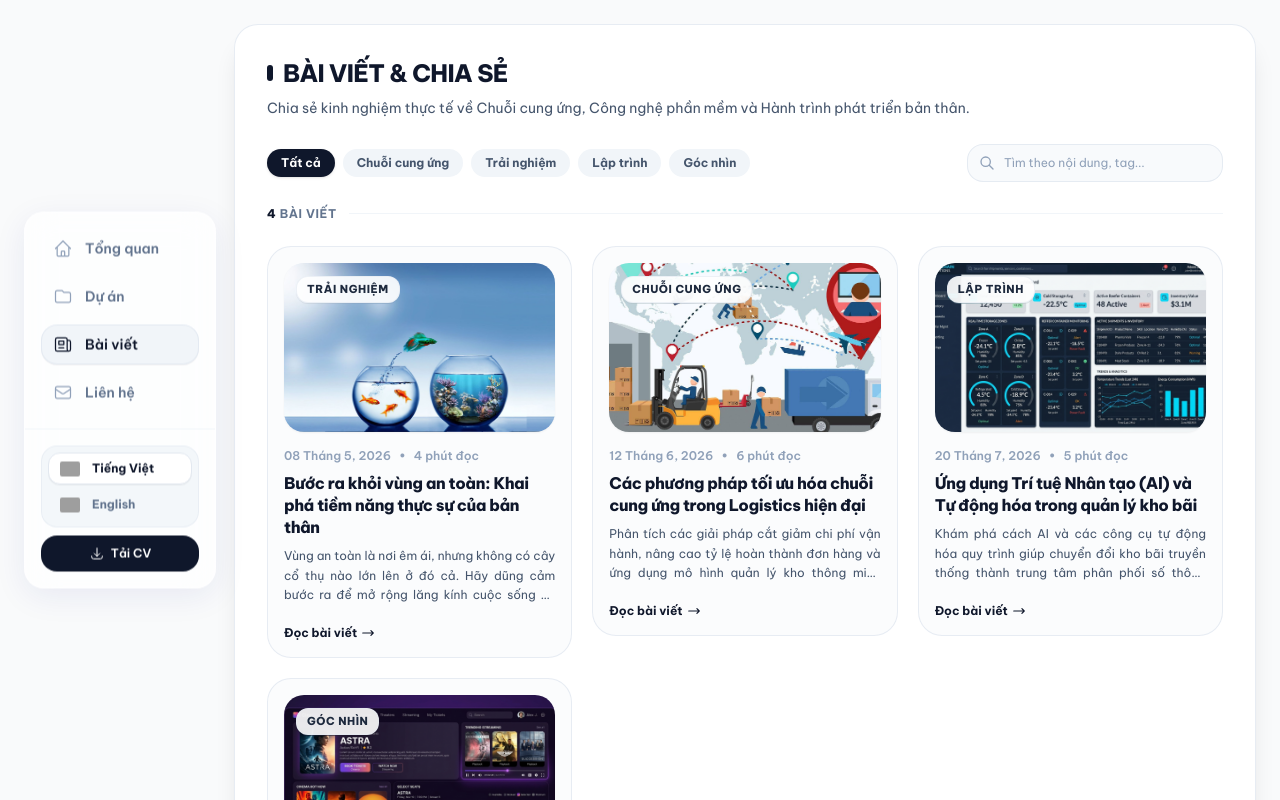
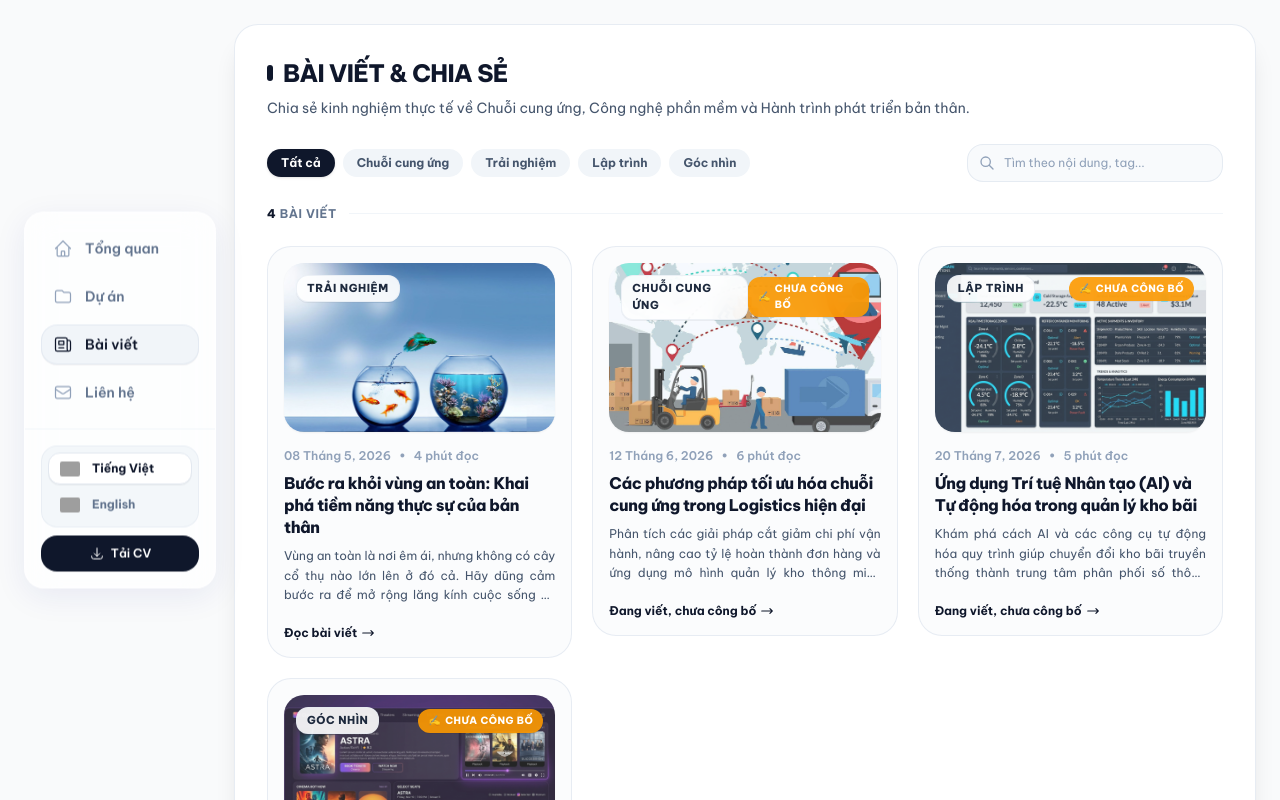
Before and after one commit to dinhphuong25/portfolio1, a Next.js app: page /blog in a window 1280 px wide. Shown: the top 800 px of the page. Built offline with nearby package versions, Linux system fonts and the light colour scheme; grey boxes are pictures that could not be loaded.

Commit message:
feat: keep 1st post published, show draft toast notification on clicking unpublished posts

```diff
--- a/src/components/BlogCard.tsx
+++ b/src/components/BlogCard.tsx
@@ -1,3 +1,5 @@
+"use client";
+
 import Image from "next/image";
 import { Link } from '@/components/ViewTransitions';
 import { BlogPost } from "@/data/posts";
@@ -6,15 +8,31 @@ import { useLanguage } from "@/context/LanguageContext";
 interface BlogCardProps {
     post: BlogPost;
     featured?: boolean;
+    onUnpublishedClick?: () => void;
 }
 
-export default function BlogCard({ post, featured = false }: BlogCardProps) {
+export default function BlogCard({ post, featured = false, onUnpublishedClick }: BlogCardProps) {
     const { language } = useLanguage();
     const isVi = language === "vi";
+    const isPublished = post.isPublished !== false;
+
+    const handleClick = (e: React.MouseEvent) => {
+        if (!isPublished) {
+            e.preventDefault();
+            e.stopPropagation();
+            if (onUnpublishedClick) {
+                onUnpublishedClick();
+            }
+        }
+    };
 
     return (
-        <article className={`group relative p-4 rounded-3xl bg-slate-50/60 dark:bg-slate-900/40 hover:bg-white dark:hover:bg-slate-900 border border-slate-200/80 dark:border-slate-800 hover:border-slate-300 dark:hover:border-slate-700 hover:shadow-xl transition-all duration-300 ease-out flex flex-col ${featured ? 'md:flex-row md:gap-8 md:items-center' : 'gap-4'}`}>
-            <Link href={`/blog/${post.slug}`} className="absolute inset-0 z-10 focus:outline-none rounded-3xl" aria-label={`Read ${post.title}`} />
+        <article className={`group relative p-4 rounded-3xl bg-slate-50/60 dark:bg-slate-900/40 hover:bg-white dark:hover:bg-slate-900 border border-slate-200/80 dark:border-slate-800 hover:border-slate-300 dark:hover:border-slate-700 hover:shadow-xl transition-all duration-300 ease-out flex flex-col ${featured ? 'md:flex-row md:gap-8 md:items-center' : 'gap-4'} ${!isPublished ? 'cursor-pointer' : ''}`}>
+            {isPublished ? (
+                <Link href={`/blog/${post.slug}`} className="absolute inset-0 z-10 focus:outline-none rounded-3xl" aria-label={`Read ${post.title}`} />
+            ) : (
+                <div onClick={handleClick} className="absolute inset-0 z-10 cursor-pointer rounded-3xl" aria-label={`Unpublished post ${post.title}`} />
+            )}
 
             {/* Thumbnail */}
             <div className={`rounded-2xl overflow-hidden relative shadow-xs transition-all duration-500 group-hover:shadow-md ${featured ? 'w-full md:w-1/2 aspect-[16/9]' : 'w-full aspect-[16/10]'} bg-slate-100 dark:bg-slate-800`}>
@@ -28,7 +46,7 @@ export default function BlogCard({ post, featured = false }: BlogCardProps) {
                             ? "(max-width: 768px) 100vw, 50vw"
                             : "(max-width: 640px) 100vw, (max-width: 1024px) 50vw, 33vw"
                         }
-                        className="object-cover transform group-hover:scale-105 transition-transform duration-500 ease-out"
+                        className={`object-cover transform group-hover:scale-105 transition-transform duration-500 ease-out ${!isPublished ? 'opacity-85' : ''}`}
                     />
                 ) : (
                     <div className="absolute inset-0 flex items-center justify-center bg-slate-100 dark:bg-slate-800">
@@ -36,11 +54,17 @@ export default function BlogCard({ post, featured = false }: BlogCardProps) {
                     </div>
                 )}
 
-                {/* Category Badge */}
-                <div className="absolute top-3 left-3 z-20">
+                {/* Category Badge & Unpublished Status Badge */}
+                <div className="absolute top-3 left-3 right-3 z-20 flex items-center justify-between pointer-events-none">
                     <span className="inline-flex items-center px-2.5 py-1 rounded-lg text-[11px] font-extrabold uppercase tracking-wider bg-white/90 dark:bg-slate-900/90 backdrop-blur-md text-slate-800 dark:text-slate-200 shadow-2xs border border-slate-200/60 dark:border-slate-700/60">
                         {post.category}
                     </span>
+
+                    {!isPublished && (
+                        <span className="inline-flex items-center gap-1 px-2.5 py-1 rounded-lg text-[10px] font-extrabold uppercase tracking-wider bg-amber-500/90 dark:bg-amber-600/90 backdrop-blur-md text-white shadow-2xs">
+                            <span>✍️</span> {isVi ? "Chưa công bố" : "Draft"}
+                        </span>
+                    )}
                 </div>
             </div>
 
@@ -63,7 +87,7 @@ export default function BlogCard({ post, featured = false }: BlogCardProps) {
                 </div>
 
                 <div className="pt-2 flex items-center text-xs font-bold text-slate-900 dark:text-white group-hover:translate-x-1 transition-transform duration-200">
-                    <span>{isVi ? "Đọc bài viết" : "Read Article"}</span>
+                    <span>{isPublished ? (isVi ? "Đọc bài viết" : "Read Article") : (isVi ? "Đang viết, chưa công bố" : "In Progress")}</span>
                     <svg className="w-3.5 h-3.5 ml-1" fill="none" stroke="currentColor" viewBox="0 0 24 24">
                         <path strokeLinecap="round" strokeLinejoin="round" strokeWidth={2} d="M17 8l4 4m0 0l-4 4m4-4H3" />
                     </svg>
--- a/src/components/pages/BlogPageClient.tsx
+++ b/src/components/pages/BlogPageClient.tsx
@@ -16,11 +16,28 @@ export default function BlogPageClient() {
     const ALL_CATEGORY = isVi ? "Tất cả" : "All";
     const [selectedCategory, setSelectedCategory] = useState(ALL_CATEGORY);
     const [searchQuery, setSearchQuery] = useState("");
+    const [toastMessage, setToastMessage] = useState<string | null>(null);
 
     useEffect(() => {
         if (selectedCategory === "All" && isVi) setSelectedCategory("Tất cả");
         if (selectedCategory === "Tất cả" && !isVi) setSelectedCategory("All");
     }, [isVi, selectedCategory]);
+
+    // Auto dismiss toast after 3.5s
+    useEffect(() => {
+        if (toastMessage) {
+            const timer = setTimeout(() => setToastMessage(null), 3500);
+            return () => clearTimeout(timer);
+        }
+    }, [toastMessage]);
+
+    const handleUnpublishedClick = () => {
+        setToastMessage(
+            isVi
+                ? "Bài viết đang được viết, hiện chưa công bố"
+                : "This article is currently being written and is not yet published"
+        );
+    };
 
     const filteredByCategory = selectedCategory === ALL_CATEGORY
         ? BLOG_POSTS
@@ -35,8 +52,9 @@ export default function BlogPageClient() {
     const gridPosts = filteredPosts;
 
     return (
+        <>
             <div className="max-w-6xl mx-auto py-0 px-0 sm:py-4 sm:px-4 lg:py-6 lg:px-6 lg:pr-6">
-            <div className="bg-white dark:bg-slate-900 sm:rounded-3xl shadow-xl border border-slate-200/80 dark:border-slate-800 p-5 sm:p-6 lg:p-8">
+                <div className="bg-white dark:bg-slate-900 sm:rounded-3xl shadow-xl border border-slate-200/80 dark:border-slate-800 p-5 sm:p-6 lg:p-8 relative">
                     {/* Header */}
                     <Reveal direction="down" delay={100}>
                         <div className="mb-6 space-y-2">
@@ -106,7 +124,10 @@ export default function BlogPageClient() {
                             <div key={`${selectedCategory}-${searchQuery}`} className="grid grid-cols-1 md:grid-cols-2 lg:grid-cols-3 gap-5">
                                 {gridPosts.map((post, index) => (
                                     <Reveal direction="up" delay={220 + index * 60} key={post.id}>
-                                    <BlogCard post={post} />
+                                        <BlogCard
+                                            post={post}
+                                            onUnpublishedClick={handleUnpublishedClick}
+                                        />
                                     </Reveal>
                                 ))}
                             </div>
@@ -128,5 +149,21 @@ export default function BlogPageClient() {
                     </div>
                 </div>
             </div>
+
+            {/* Sleek Floating Toast Notification for Unpublished Posts */}
+            {toastMessage && (
+                <div className="fixed bottom-6 left-1/2 -translate-x-1/2 z-50 px-4 py-3 rounded-2xl bg-slate-900 dark:bg-slate-100 text-white dark:text-slate-900 text-xs sm:text-sm font-bold shadow-2xl border border-slate-700 dark:border-slate-300 flex items-center gap-2.5 transition-all duration-300 animate-in fade-in slide-in-from-bottom-4">
+                    <span className="text-base shrink-0">✍️</span>
+                    <span>{toastMessage}</span>
+                    <button
+                        onClick={() => setToastMessage(null)}
+                        className="ml-2 p-1 text-slate-400 hover:text-white dark:hover:text-slate-900 transition-colors"
+                        title="Close"
+                    >
+                        ✕
+                    </button>
+                </div>
+            )}
+        </>
     );
 }
--- a/src/components/pages/BlogPostClient.tsx
+++ b/src/components/pages/BlogPostClient.tsx
@@ -17,6 +17,34 @@ export default function BlogPostClient({ slug }: { slug: string }) {
 
     if (!post) {
         notFound();
+    }
+
+    if (post.isPublished === false) {
+        return (
+            <div className="max-w-5xl mx-auto py-0 px-0 sm:py-4 sm:px-4 lg:py-6 lg:px-6 lg:pr-6">
+                <div className="bg-white dark:bg-slate-900 sm:rounded-3xl shadow-xl border border-slate-200/80 dark:border-slate-800 p-8 sm:p-12 text-center space-y-6">
+                    <div className="w-16 h-16 bg-slate-100 dark:bg-slate-800 rounded-2xl flex items-center justify-center mx-auto shadow-2xs border border-slate-200/60 dark:border-slate-700/60 text-3xl">
+                        ✍️
+                    </div>
+                    <div className="space-y-2 max-w-md mx-auto">
+                        <h2 className="text-xl font-extrabold text-slate-900 dark:text-white">
+                            {isVi ? 'Bài viết đang được viết, hiện chưa công bố' : 'Article In Progress'}
+                        </h2>
+                        <p className="text-xs sm:text-sm text-slate-500 dark:text-slate-400 font-medium leading-relaxed">
+                            {isVi
+                                ? 'Bài viết này đang trong quá trình biên soạn và chưa được phát hành chính thức. Rất mong bạn quay lại sau!'
+                                : 'This article is currently under composition and has not been published yet. Please check back later!'}
+                        </p>
+                    </div>
+                    <Link
+                        href="/blog"
+                        className="inline-flex items-center gap-2 px-5 py-2.5 rounded-xl bg-slate-900 dark:bg-white text-white dark:text-slate-900 text-xs font-bold shadow-md hover:-translate-y-0.5 transition-all"
+                    >
+                        ← {isVi ? 'Quay lại danh sách Bài viết' : 'Back to Blog Articles'}
+                    </Link>
+                </div>
+            </div>
+        );
     }
 
     return (
```
Also changed, not shown: src/data/posts.ts (+9 -22 lines). Lines whose indentation alone changed are shown as unchanged.
